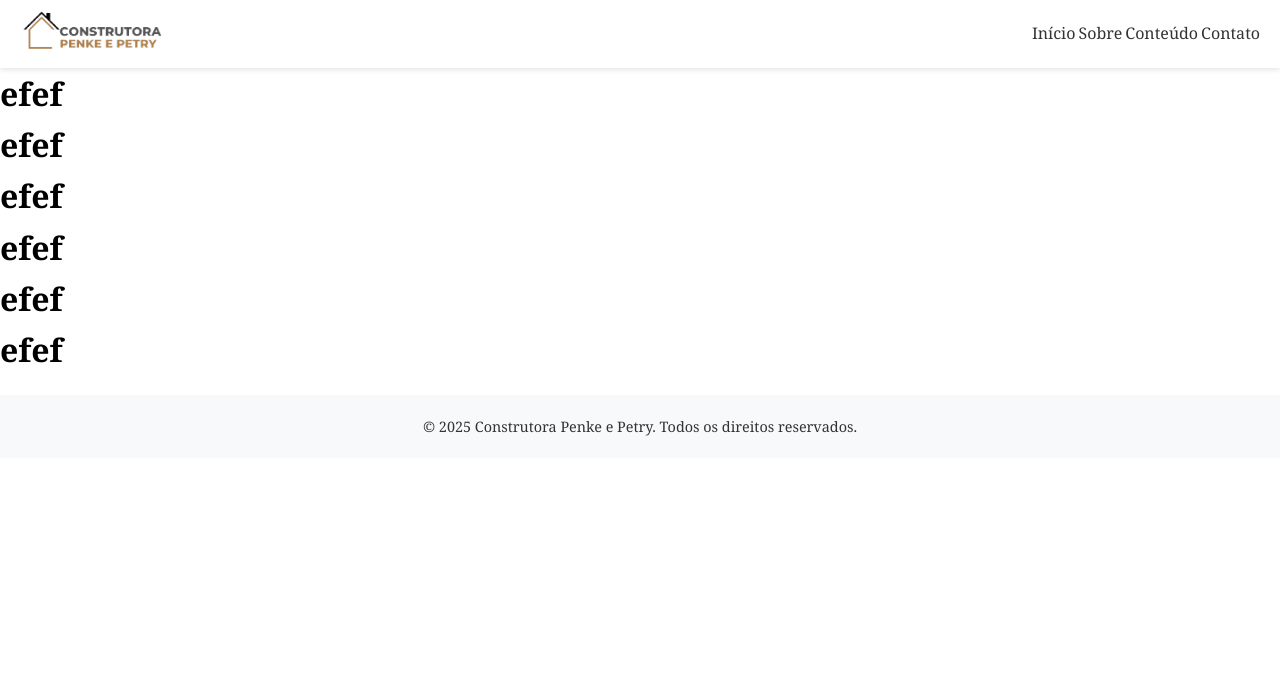
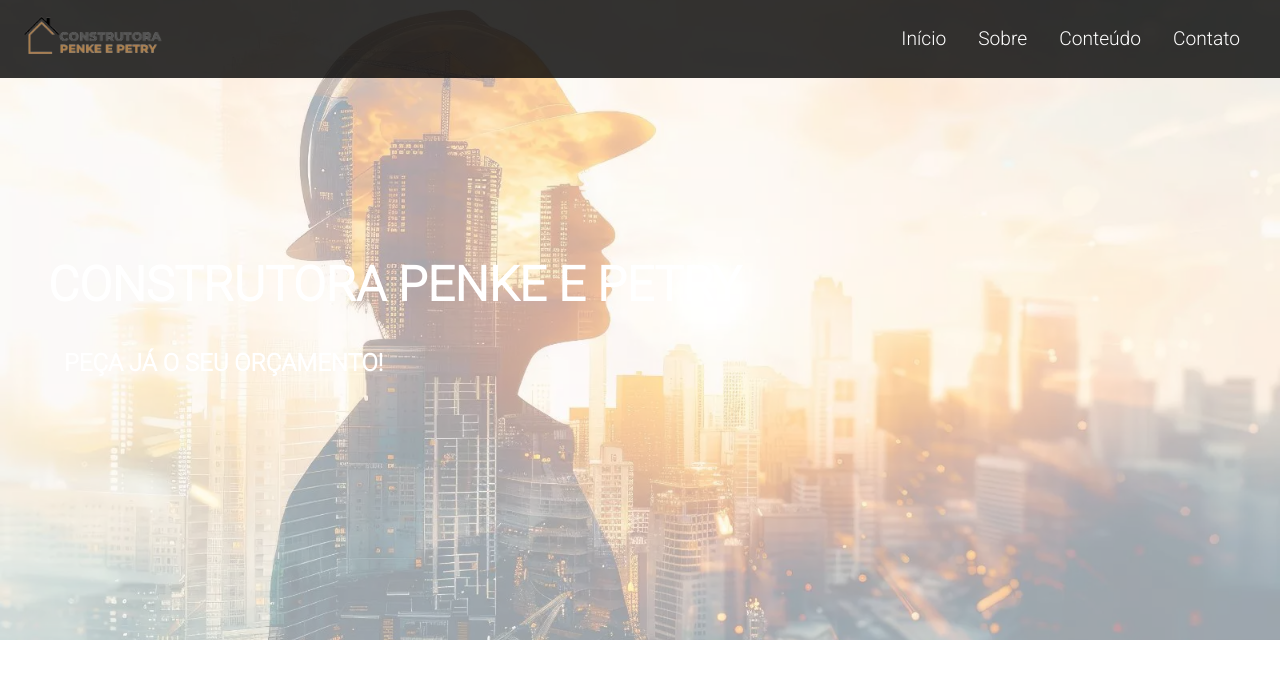
Before and after one commit to ElitonPenke/Site-Construtora, a plain HTML site: page SiteConstrutora-main/index.html in a window 1280 px wide. Drawn offline with Linux system fonts and the light colour scheme.

Commit message:
Add files via upload

```diff
--- a/SiteConstrutora-main/index.html
+++ b/SiteConstrutora-main/index.html
@@ -9,7 +9,7 @@
 <body>
     <header id="inicio">
         <div id="logo">
-            <img src="LOGO-removebg-preview.png" alt="hal 9000">
+            <img src="LOGO-removebg-preview.png" alt="Construtora Penke e Petry">
         </div>
         <nav>
             <input type="checkbox" id="check">
@@ -23,17 +23,11 @@
         </nav>
     </header>
     <main>
-        <!-- Adicione conteúdo aqui -->
-         <h1>efef</h1>
-         <h1>efef</h1>
-         <h1>efef</h1>
-         <h1>efef</h1>
-         <h1>efef</h1>
-         <h1>efef</h1>
-
+        <div class="banner">
+            <img class="imagendebanner"  src="baner.webp" alt="Construção">
+            <h1>Construtora Penke e Petry</h1>
+            <h3>Peça já o seu orçamento!</h3>
+        </div>
     </main>
-    <footer id="contato">
-        <p>&copy; 2025 Construtora Penke e Petry. Todos os direitos reservados.</p>
-    </footer>
 </body>
 </html>
--- a/SiteConstrutora-main/style.css
+++ b/SiteConstrutora-main/style.css
@@ -1,27 +1,38 @@
 @charset "UTF-8";
 @import url('https://fonts.googleapis.com/css2?family=Roboto:wght@300&display=swap');
-*{
+
+* {
     padding: 0;
     margin: 0;
-    border: 0;
+    box-sizing: border-box;
+    font-family: 'Roboto', sans-serif;
 }
-    html {
+
+html, body {
     scroll-behavior: smooth;
+    height: 100%;
+    overflow-x: hidden;
 }
 
 body {
-        font-family:Cambria, Cochin, Georgia, Times, 'Times New Roman', serif;
     line-height: 1.6;
 }
 
 header {
-        display: fixed;
+    position: fixed;
+    top: 0;
+    width: 100%;
     display: flex;
     align-items: center;
     justify-content: space-between;
-        padding: 5px 20px;
-        background-color: #00000000;
-        box-shadow: 0 2px 5px rgba(0, 0, 0, 0.1);
+    padding: 10px 20px;
+    background-color: rgba(0, 0, 0, 0.082);
+    z-index: 1000;
+    transition: background-color 0.3s ease;
+}
+
+header:hover {
+    background-color: rgba(0, 0, 0, 0.8);
 }
 
 #logo img {
@@ -35,15 +46,16 @@
 
 nav ul {
     display: flex;
-        gap: 3px;
+    gap: 2rem;
     list-style: none;
+    margin-right: 20px;
 }
 
 nav ul li a {
     text-decoration: none;
-        color: #333;
-        font-size: 1rem;
-        transition: color 0.3s;
+    color: white;
+    font-size: 1.2rem;
+    transition: color 0.3s ease;
 }
 
 nav ul li a:hover {
@@ -58,24 +70,76 @@
     display: none;
     font-size: 2rem;
     cursor: pointer;
+    color: white;
 }
 
-    /* Para celulares mobile */
+/* Banner e animações */
+.banner {
+    position: relative;
+    height: 80vh;
+    display: flex;
+    flex-direction: column;
+    align-items: start;
+    justify-content: center;
+    color: white;
+    overflow: hidden;
+}
+
+.imagendebanner{
+    position: absolute;
+    width: 100%; height: 100%;
+    object-fit: cover;
+    z-index: -1;
+    opacity: 40%;
+}
+
+.banner h1 {
+    margin-left: 3rem;
+    font-size: 3rem;
+    text-transform: uppercase;
+    margin-bottom: 10px;
+    transition: transform 0.3s ease, color 0.3s ease;
+}
+
+.banner h1:hover {
+    transform: scale(1.01);
+    color: #f39d129a;
+}
+
+.banner h3 {
+    margin-left: 4rem;
+    font-size: 3rem;
+    text-transform: uppercase;
+    margin-bottom: 10px;
+    transition: transform 0.3s ease, color 0.3s ease;
+}
+
+.banner h3:hover {
+    transform: scale(1.01);
+    color: #f39d129a;
+}
+
+
+.banner h3 {
+    font-size: 1.5rem;
+    margin-top: 10px;
+}
+
+/* Mobile Responsivo */
 @media (max-width: 768px) {
     nav ul {
         display: none;
         flex-direction: column;
         position: absolute;
         top: 100%;
-            right:30px ;
-            width: 100%;
-            padding: 10px 0;
+        right: 10px;
+        background-color: rgba(0, 0, 0, 0.8);
+        padding: 10px 20px;
+        border-radius: 5px;
     }
 
     nav ul li {
-            text-align: center;
         margin: 10px 0;
-            flex-direction: row-reverse;
     }
 
     #check:checked ~ ul {
@@ -85,17 +149,15 @@
     label {
         display: block;
     }
+
+    .banner h1 {
+        font-size: 1.5rem;
     }
 
-    /* Footer */
-    footer {
-        background-color: #f8f9fa;
-        text-align: center;
-        padding: 20px;
-        margin-top: 20px;
+    .banner h3 {
+        font-size: 1rem;
     }
-
-    footer p {
-        color: #333;
-        font-size: 0.9rem;
+    .banner{
+        height: 60vh;
     }
+}
```
Also changed, not shown: SiteConstrutora-main/baner.webp (added). Lines whose indentation alone changed are shown as unchanged.
